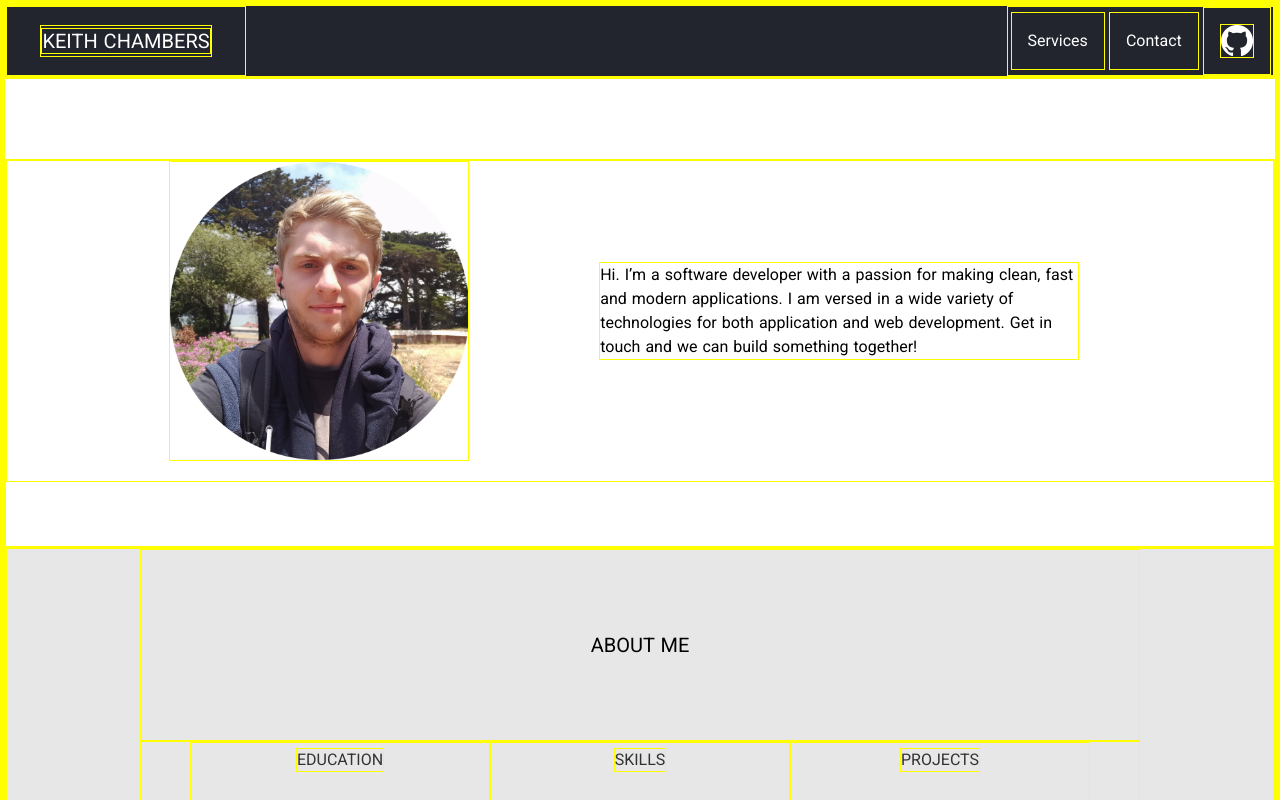
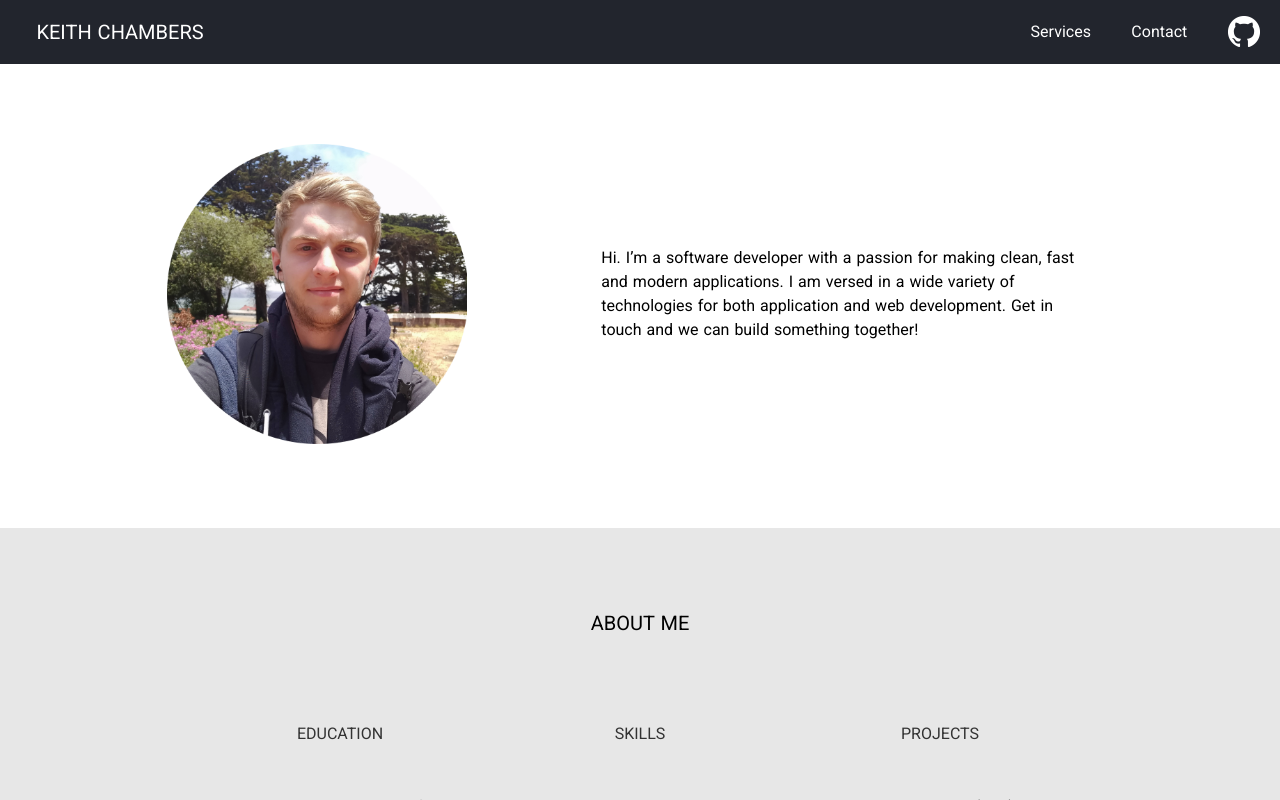
Before and after one commit to kdchambers/PortfolioSite, a Nuxt app: page / in a window 1280 px wide. Shown: the top 800 px of the page. Built offline with nearby package versions, Linux system fonts and the light colour scheme.

Commit message:
Removed borders

```diff
--- a/layouts/main.vue
+++ b/layouts/main.vue
@@ -31,10 +31,6 @@
 	body, h3, h1, h2, h4, h5, h6, p {
 		margin: 0px;
 		padding: 0px;
-	}
-
-	body * {
-		border: 1px solid yellow;
 	}
 
 	#footer {
```
